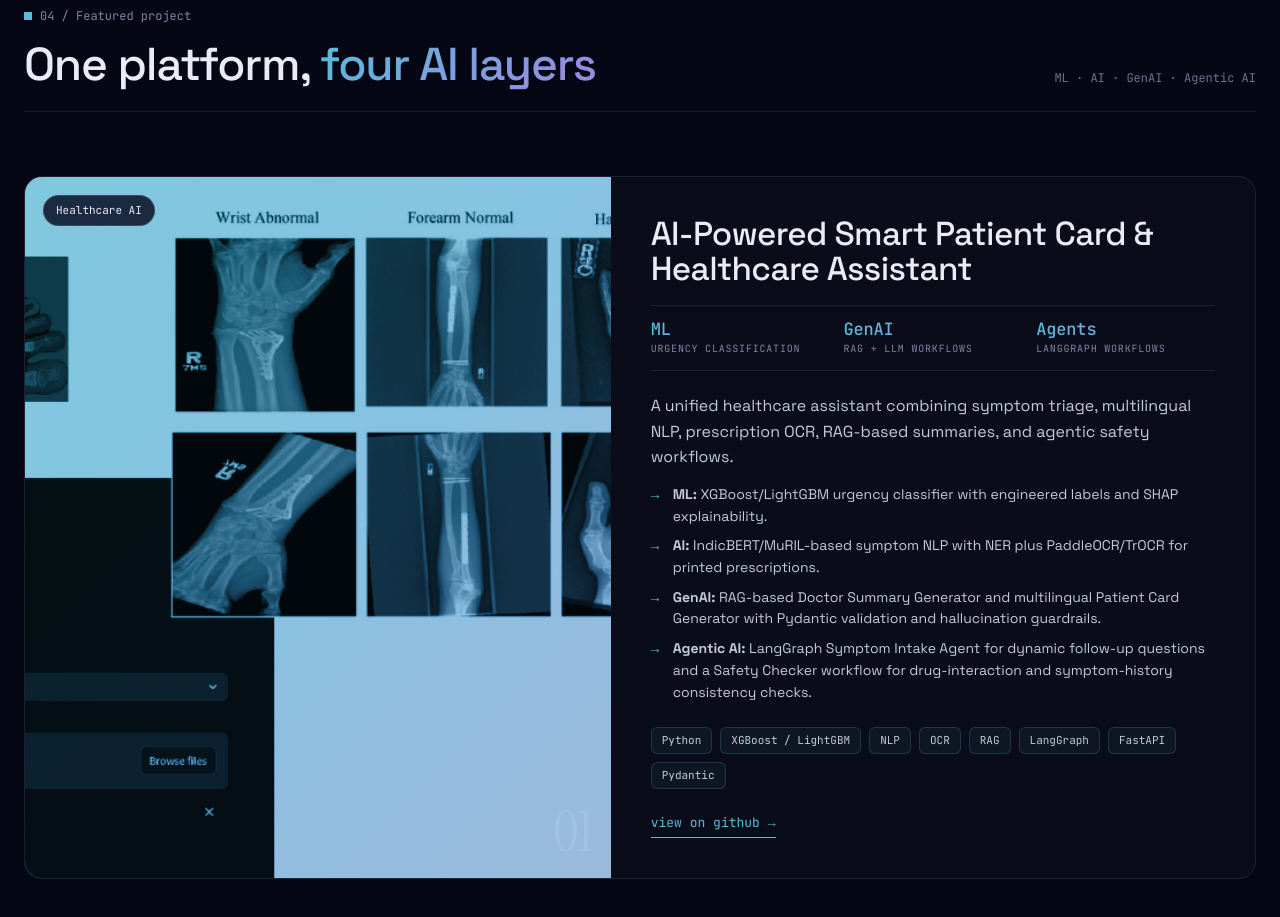
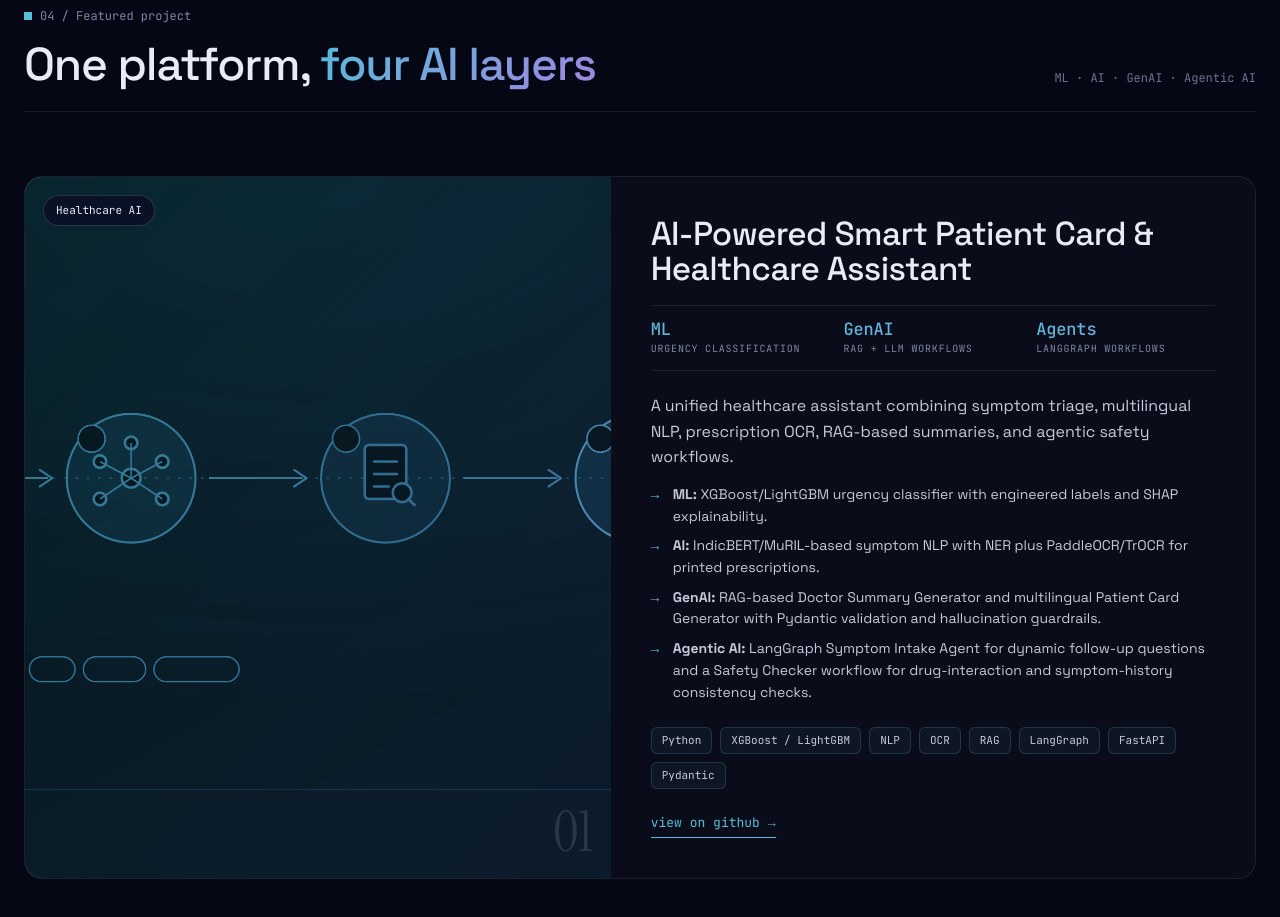
Before and after one commit to swaraj-shejul/swaraj-shejul.github.io, a plain HTML site: page index.html in a window 1280 px wide. Shown: the part 3944-4861 px from the top of the page. Drawn offline with Linux system fonts and the light colour scheme; animation ran at ten frames a second.

Commit message:
Update project image for Healthcare AI section

```diff
--- a/index.html
+++ b/index.html
@@ -360,7 +360,7 @@
       <article class="project-card tint-cyan reveal">
         <div class="project-img-wrap">
           <span class="project-cat">Healthcare AI</span><span class="project-num">01</span>
-          <img loading="lazy" decoding="async" src="assets/projects/project-3.png" alt="AI healthcare project preview" />
+          <img loading="lazy" decoding="async" src="assets/projects/smart-patient-card-workflow.png" alt="AI healthcare project preview" />
         </div>
         <div class="project-body">
           <h3>AI-Powered Smart Patient Card &amp; Healthcare Assistant</h3>
```
